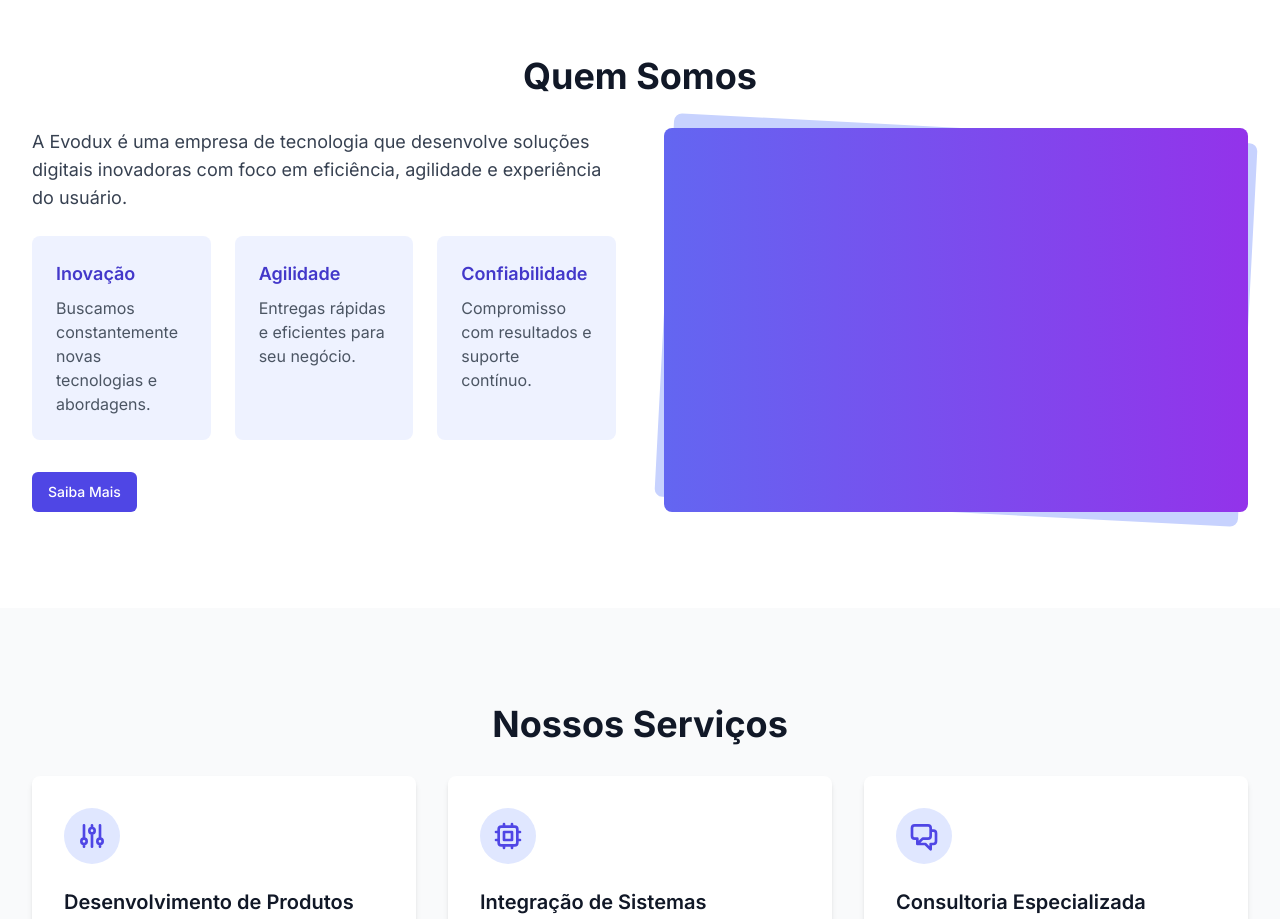
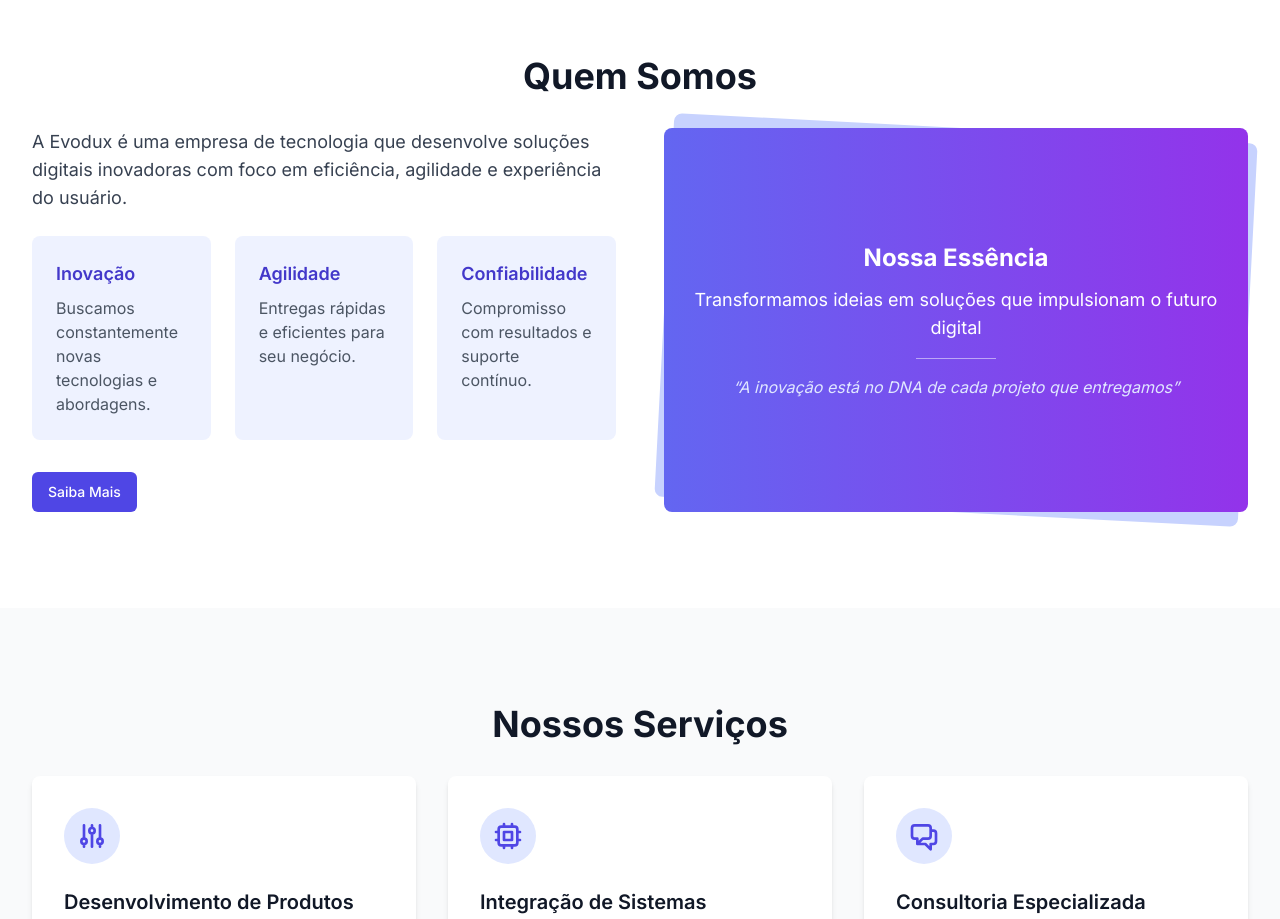
Before and after one commit to gean-ferreira/evodux, a Next.js app: page / in a window 1280 px wide. Shown: the part 840-1759 px from the top of the page. Built offline with nearby package versions, Linux system fonts and the light colour scheme.

Commit message:
fix: Enhance layout and content in Home component for better user engagement

```diff
--- a/src/app/page.tsx
+++ b/src/app/page.tsx
@@ -43,7 +43,7 @@
                 digitais inovadoras com foco em eficiência, agilidade e
                 experiência do usuário.
               </p>
-              <div className='grid grid-cols-1 md:grid-cols-3 lg:grid-cols-1 xl:grid-cols-3 gap-6 mb-8'>
+              <div className='grid xl:grid-cols-3 gap-6 mb-8'>
                 <div className='bg-indigo-50 p-6 rounded-lg'>
                   <h3 className='text-lg font-semibold text-indigo-700 mb-2'>
                     Inovação
@@ -73,10 +73,25 @@
                 Saiba Mais
               </Link>
             </div>
-            <div className='flex-1 order-1 md:order-2 hidden lg:block'>
+            <div className='flex-1 order-1 md:order-2 w-full'>
               <div className='relative h-80 md:h-96 w-full'>
                 <div className='absolute inset-0 bg-indigo-200 rounded-lg transform rotate-3'></div>
-                <div className='absolute inset-0 bg-gradient-to-r from-indigo-500 to-purple-600 rounded-lg'></div>
+                <div className='absolute inset-0 bg-gradient-to-r from-indigo-500 to-purple-600 rounded-lg flex items-center justify-center'>
+                  <div className='text-white text-center p-6'>
+                    <h3 className='text-xl md:text-2xl font-bold mb-3'>
+                      Nossa Essência
+                    </h3>
+                    <p className='text-base md:text-lg mb-4'>
+                      Transformamos ideias em soluções que impulsionam o futuro
+                      digital
+                    </p>
+                    <div className='h-px w-20 bg-white/50 mx-auto mb-4'></div>
+                    <p className='text-sm md:text-base text-indigo-100 italic'>
+                      &ldquo;A inovação está no DNA de cada projeto que
+                      entregamos&rdquo;
+                    </p>
+                  </div>
+                </div>
               </div>
             </div>
           </div>
```
